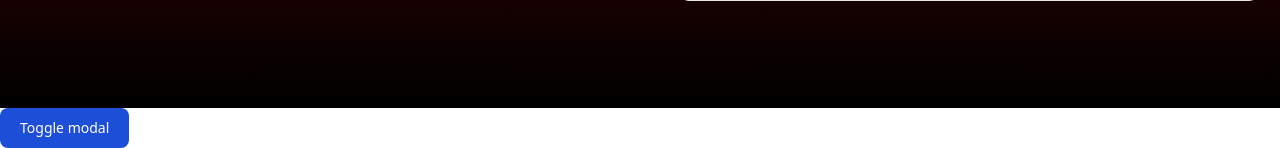
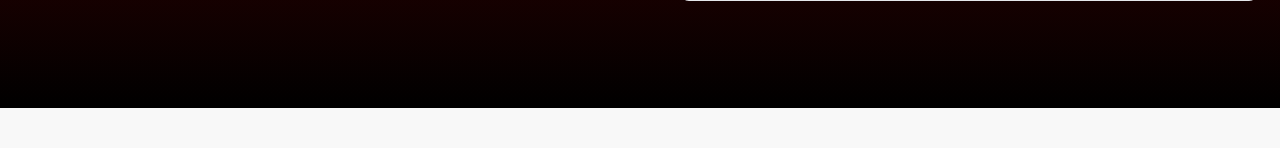
Before and after one commit to jcmoralba/CRM_FAE, a PHP site: page /register.php in a window 1280 px wide. Shown: the part 692-840 px from the top of the page. After the commit the page ends 800 px from the top, so only its background shows below. Run offline with PHP 8.4, Linux system fonts and the light colour scheme; some libraries are stand-ins or nearby versions.

Commit message:
Update register.php

```diff
--- a/register.php
+++ b/register.php
@@ -30,7 +30,7 @@
             </div>
             <div class="grid md:grid-cols-2 md:gap-6">
               <div class="relative z-0 w-full mb-5 group">
-                <input type="number" name="floating_phone" id="floating_phone" class="block py-2.5 px-0 w-full text-sm text-gray-900 bg-transparent border-0 border-b-2 border-gray-300 appearance-none dark:text-black dark:border-gray-600 dark:focus:border-red-800 focus:outline-none focus:ring-0 focus:border-red-800 peer" placeholder=" " required />
+                <input  pattern="[0]{1}[9]{1}[0-9]{9}" type="number" name="floating_phone" id="floating_phone" class="block py-2.5 px-0 w-full text-sm text-gray-900 bg-transparent border-0 border-b-2 border-gray-300 appearance-none dark:text-black dark:border-gray-600 dark:focus:border-red-800 focus:outline-none focus:ring-0 focus:border-red-800 peer" placeholder=" " required />
                 <label for="floating_phone" class="peer-focus:font-medium absolute text-sm text-gray-500 dark:text-gray-400 duration-300 transform -translate-y-6 scale-75 top-3 -z-10 origin-[0] peer-focus:start-0 rtl:peer-focus:translate-x-1/4 peer-focus:text-black peer-focus:dark:text-black peer-placeholder-shown:scale-100 peer-placeholder-shown:translate-y-0 peer-focus:scale-75 peer-focus:-translate-y-6">Phone number (123-456-7890)</label>
               </div>
               <div class="relative z-0 w-full mb-5 group">
@@ -69,49 +69,6 @@
   </section>
 
 
-  <!-- modal -->
-
-
-
-<!-- Modal toggle -->
-<button data-modal-target="default-modal" data-modal-toggle="default-modal" class="block text-white bg-blue-700 hover:bg-blue-800 focus:ring-4 focus:outline-none focus:ring-blue-300 font-medium rounded-lg text-sm px-5 py-2.5 text-center dark:bg-blue-600 dark:hover:bg-blue-700 dark:focus:ring-blue-800" type="button">
-  Toggle modal
-</button>
-
-<!-- Main modal -->
-<div id="default-modal" tabindex="-1" aria-hidden="true" class="hidden overflow-y-auto overflow-x-hidden fixed top-0 right-0 left-0 z-50 justify-center items-center w-full md:inset-0 h-[calc(100%-1rem)] max-h-full">
-    <div class="relative p-4 w-full max-w-2xl max-h-full">
-        <!-- Modal content -->
-        <div class="relative bg-white rounded-lg shadow dark:bg-gray-700">
-            <!-- Modal header -->
-            <div class="flex items-center justify-between p-4 md:p-5 border-b rounded-t dark:border-gray-600">
-                <h3 class="text-xl font-semibold text-gray-900 dark:text-white">
-                    Terms of Service
-                </h3>
-                <button type="button" class="text-gray-400 bg-transparent hover:bg-gray-200 hover:text-gray-900 rounded-lg text-sm w-8 h-8 ms-auto inline-flex justify-center items-center dark:hover:bg-gray-600 dark:hover:text-white" data-modal-hide="default-modal">
-                    <svg class="w-3 h-3" aria-hidden="true" xmlns="http://www.w3.org/2000/svg" fill="none" viewBox="0 0 14 14">
-                        <path stroke="currentColor" stroke-linecap="round" stroke-linejoin="round" stroke-width="2" d="m1 1 6 6m0 0 6 6M7 7l6-6M7 7l-6 6"/>
-                    </svg>
-                    <span class="sr-only">Close modal</span>
-                </button>
-            </div>
-            <!-- Modal body -->
-            <div class="p-4 md:p-5 space-y-4">
-                <p class="text-base leading-relaxed text-gray-500 dark:text-gray-400">
-                    With less than a month to go before the European Union enacts new consumer privacy laws for its citizens, companies around the world are updating their terms of service agreements to comply.
-                </p>
-                <p class="text-base leading-relaxed text-gray-500 dark:text-gray-400">
-                    The European Union’s General Data Protection Regulation (G.D.P.R.) goes into effect on May 25 and is meant to ensure a common set of data rights in the European Union. It requires organizations to notify users as soon as possible of high-risk data breaches that could personally affect them.
-                </p>
-            </div>
-            <!-- Modal footer -->
-            <div class="flex items-center p-4 md:p-5 border-t border-gray-200 rounded-b dark:border-gray-600">
-                <button data-modal-hide="default-modal" type="button" class="text-white bg-blue-700 hover:bg-blue-800 focus:ring-4 focus:outline-none focus:ring-blue-300 font-medium rounded-lg text-sm px-5 py-2.5 text-center dark:bg-blue-600 dark:hover:bg-blue-700 dark:focus:ring-blue-800">I accept</button>
-                <button data-modal-hide="default-modal" type="button" class="py-2.5 px-5 ms-3 text-sm font-medium text-gray-900 focus:outline-none bg-white rounded-lg border border-gray-200 hover:bg-gray-100 hover:text-blue-700 focus:z-10 focus:ring-4 focus:ring-gray-100 dark:focus:ring-gray-700 dark:bg-gray-800 dark:text-gray-400 dark:border-gray-600 dark:hover:text-white dark:hover:bg-gray-700">Decline</button>
-            </div>
-        </div>
-    </div>
-</div>
 
 </body>
 </html>
```
